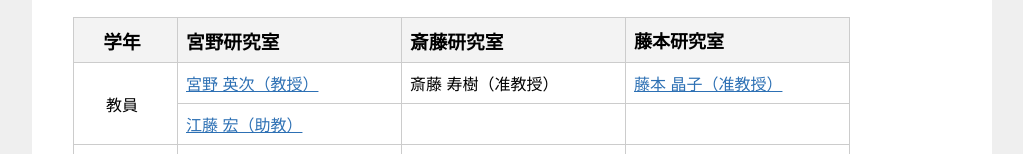
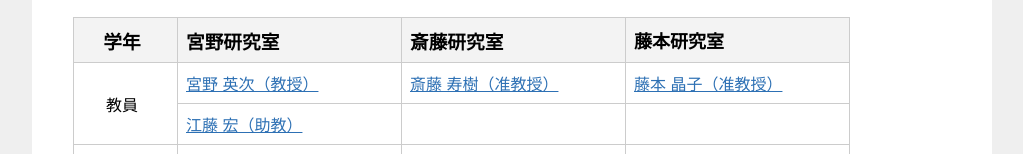
Before and after one commit to Kyutech-Algorithms-Group/KAG-web, a plain HTML site: page profile.html in a window 1280 px wide. Shown: the part 346-500 px from the top of the page, without its empty margins (128-1151 px from the left). Drawn offline with Linux system fonts and the light colour scheme.

Commit message:
斎藤のウェブページへのリンク作成

```diff
--- a/profile.html
+++ b/profile.html
@@ -41,7 +41,7 @@
 								<tr style="height: 24px;">
 									<td style="text-align: center; width: 80px; height: 48px;" rowspan="2">教員</td>
 									<td style="width: 200px; height: 24px;"><a href="https://sites.google.com/view/eijimiyanokyutech/" target="_blank" rel="noopener">宮野 英次（教授）</a></td>
-									<td style="width: 200px; height: 24px;">斎藤 寿樹（准教授）</td>
+									<td style="width: 200px; height: 24px;"><a href="https://toshikisaitoh.github.io/webpage/" target="_blank" rel="noopener">斎藤 寿樹（准教授）</a></td>
 									<td style="width: 200px; height: 24px;"><a href="https://sites.google.com/view/fujimotokyutech" target="_blank" rel="noopener">藤本 晶子（准教授）</a></td>
 								</tr>
 								<tr style="height: 24px;">
```
